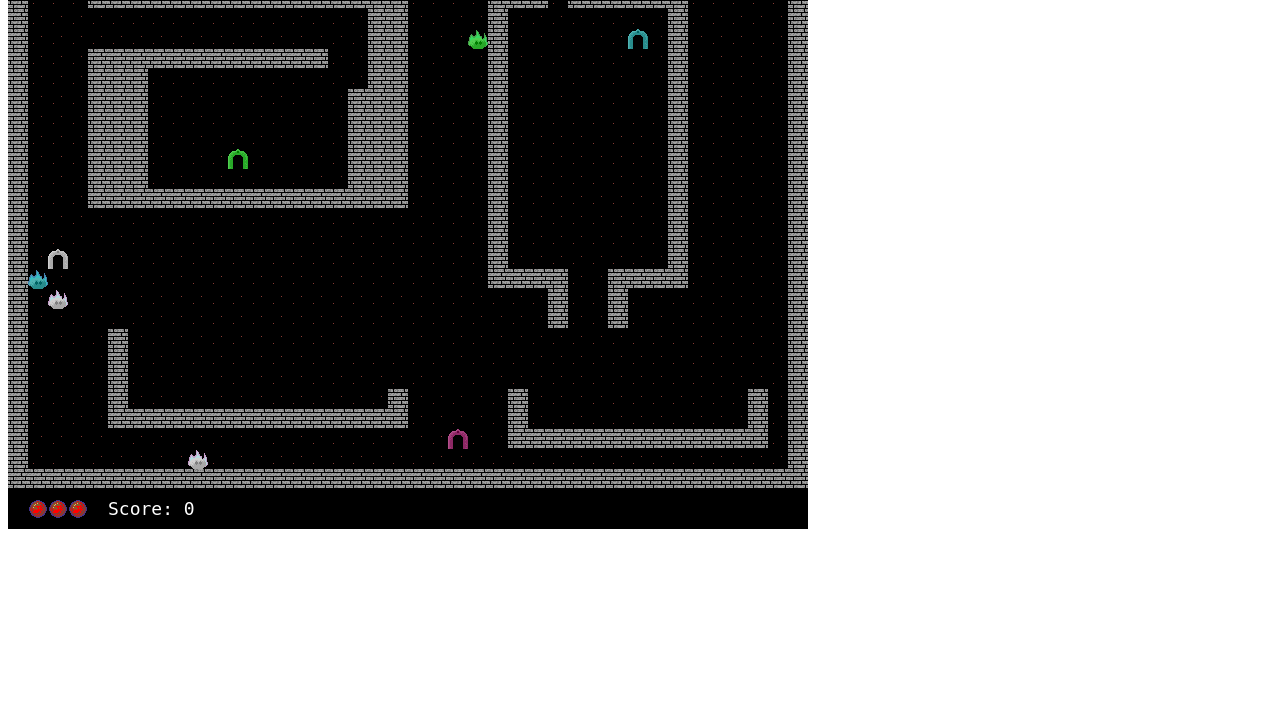
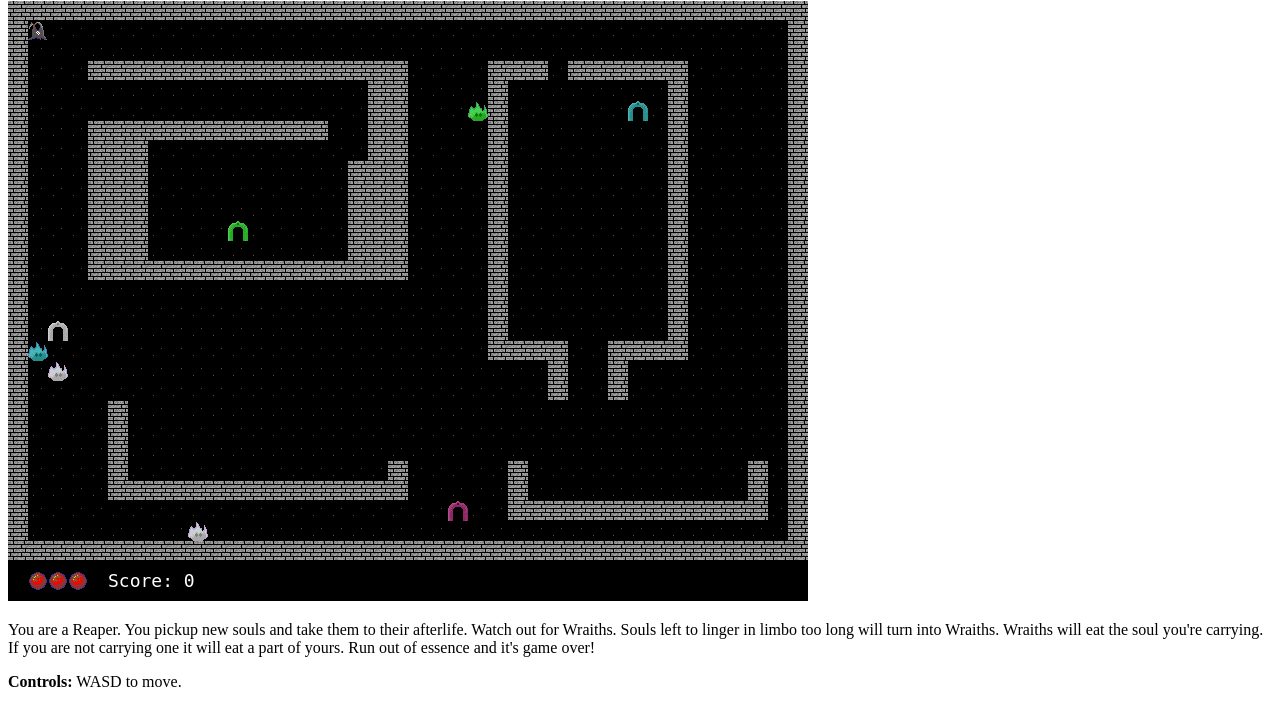
Before and after one commit to agentultra/death13k, a plain HTML site: page src/index.html in a window 1280 px wide. Shown: the part 79-800 px from the top of the page. Drawn offline with Linux system fonts and the light colour scheme; files whose address does not match are found by name.

Commit message:
Add instructions to index.html

```diff
--- a/src/index.html
+++ b/src/index.html
@@ -3,8 +3,19 @@
   <head>
   </head>
   <body>
+    <h1>Death13k</h1>
     <canvas id="stage" width="800" height="600"></canvas>
-    <canvas id="bg" width="20" height="20" style="display: hidden;"></canvas>
+    <p>
+      You are a Reaper. You pickup new souls and take them to their
+      afterlife. Watch out for Wraiths. Souls left to linger in limbo
+      too long will turn into Wraiths. Wraiths will eat the soul
+      you're carrying. If you are not carrying one it will eat a part
+      of yours. Run out of essence and it's game over!
+    </p>
+    <p>
+      <strong>Controls:</strong> WASD to move.
+    </p>
+    <canvas id="bg" width="20" height="20" style="display: none;"></canvas>
     <script src="index.js"></script>
   </body>
 </html>
```
